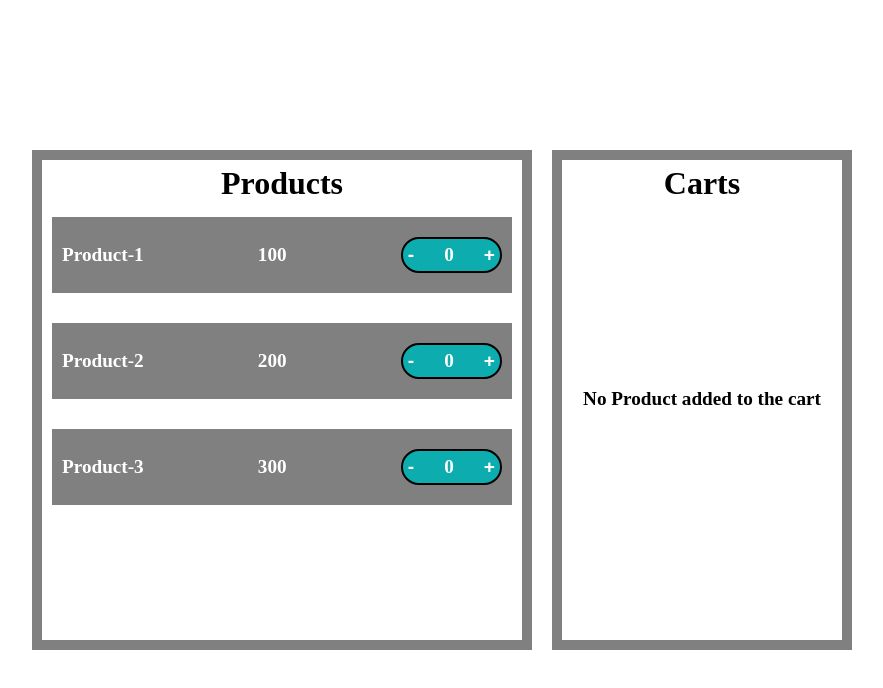
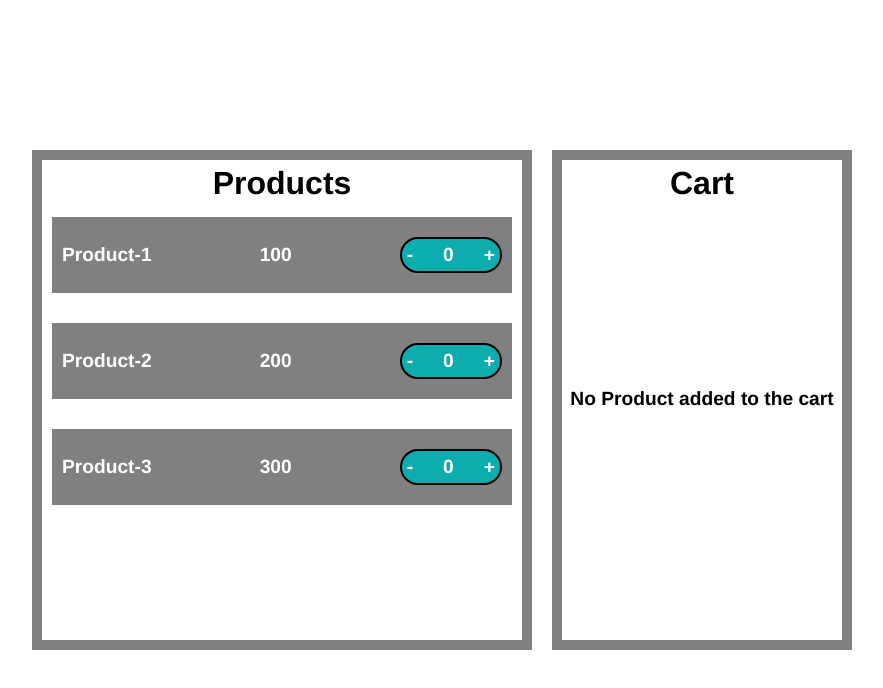
Before and after one commit to Trisha-Shukla/Weekly-test3, a plain HTML site: page index.html in a window 1280 px wide. Shown: the whole page, without its empty margins (198-1081 px from the left). Drawn offline with Linux system fonts and the light colour scheme.

Commit message:
changes added

```diff
--- a/index.html
+++ b/index.html
@@ -3,7 +3,7 @@
 <head>
     <meta charset="UTF-8">
     <meta name="viewport" content="width=device-width, initial-scale=1.0">
-    <title>Document</title>
+    <title>Product Cart</title>
     <link rel="stylesheet" href="style.css">
 </head>
 <body>
@@ -16,7 +16,7 @@
         </div>
     </div>
     <div class="container-2">
-        <h1>Carts</h1>
+        <h1>Cart</h1>
         <p>No Product added to the cart</p>
         <div class="conainer-cart">
             <div id="cart1"></div>
--- a/style.css
+++ b/style.css
@@ -9,6 +9,7 @@
         align-items: center;
         gap:20px;
         height: 100vh;
+        font-family:'Franklin Gothic Medium', 'Arial Narrow', Arial, sans-serif;
     }
     h1{
         text-align: center;
```
